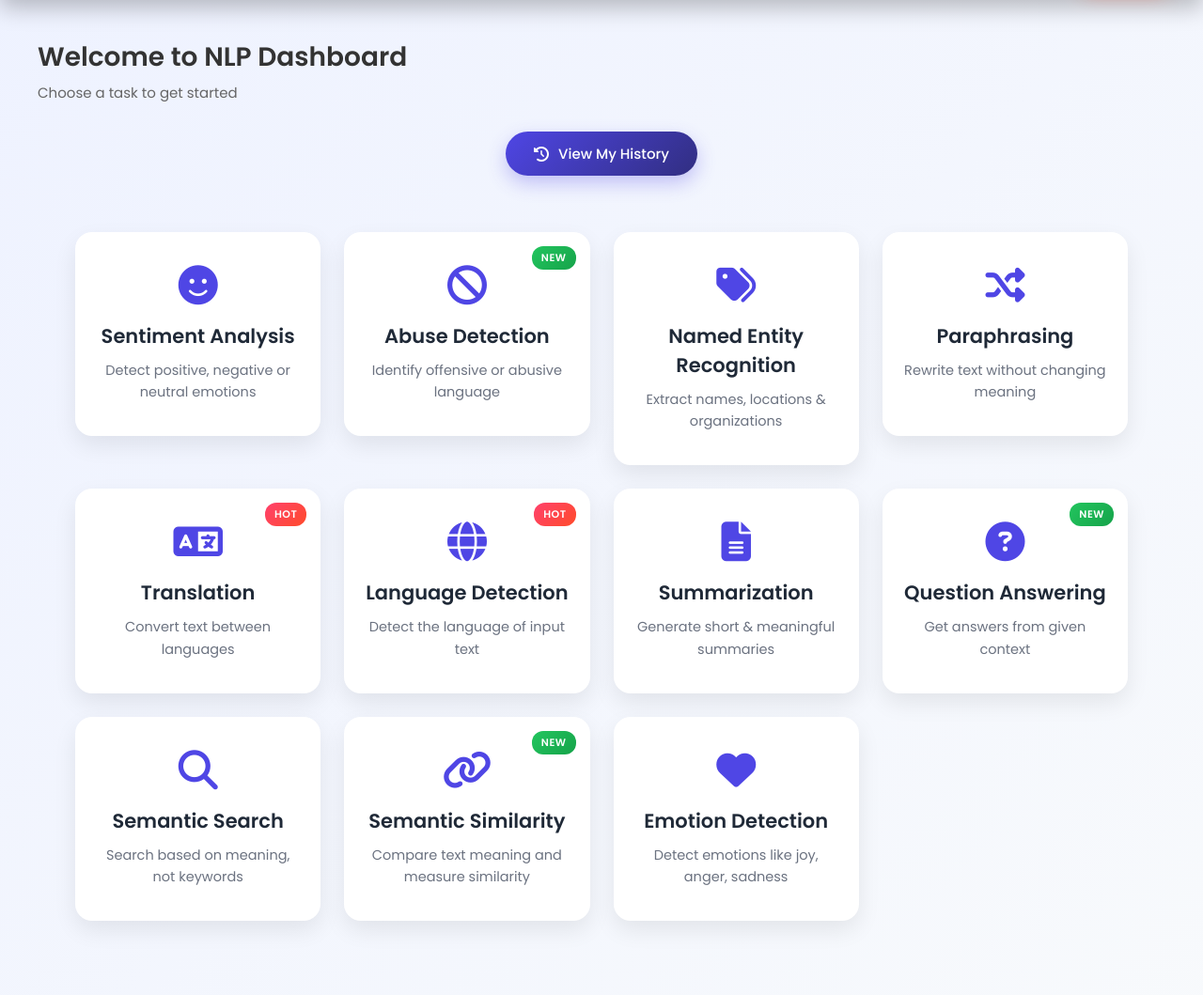
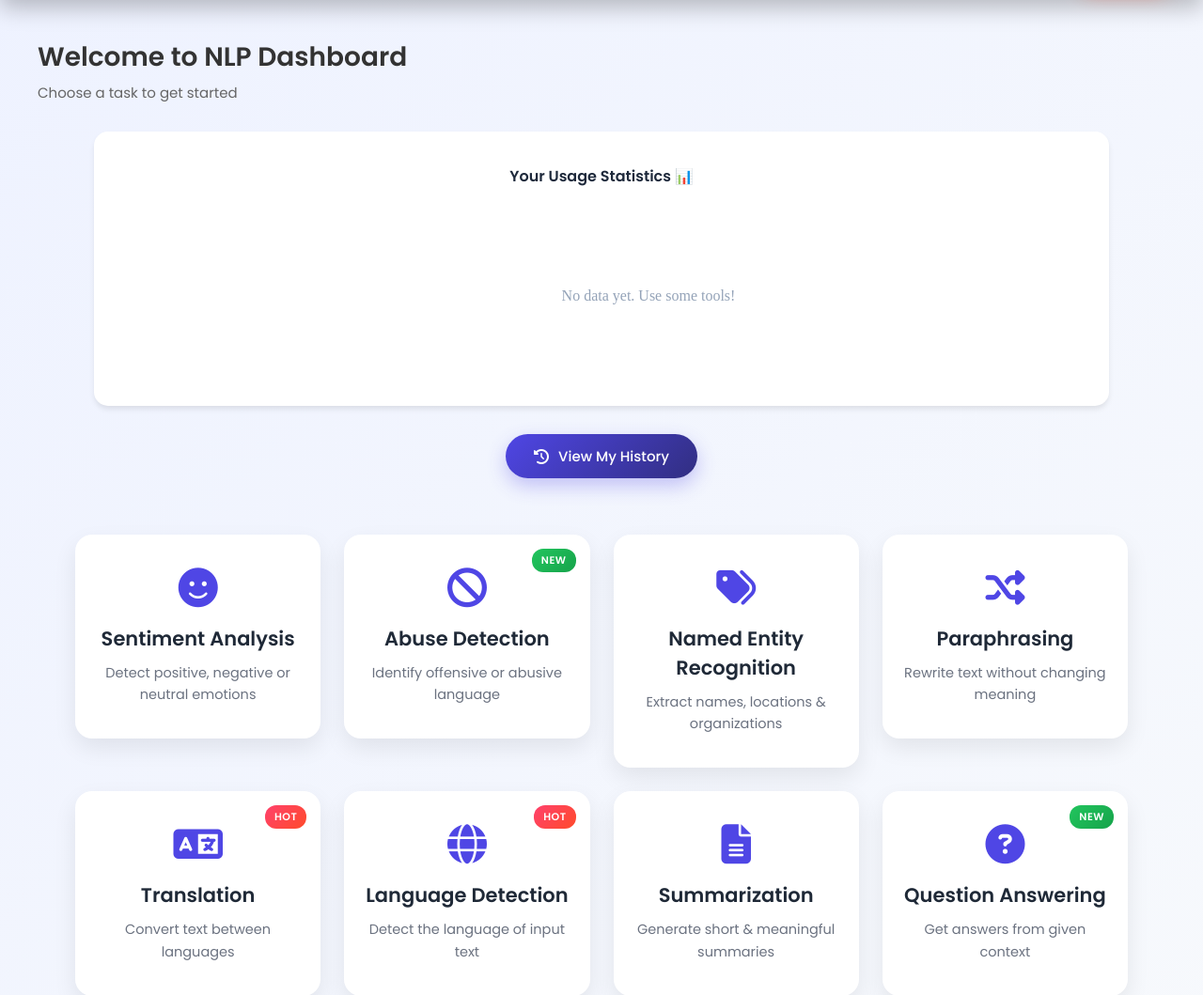
Before and after one commit to AryaShukla123/NLP-Web-App, a Flask app: page /profile in a window 1280 px wide. Shown: the part 69-1128 px from the top of the page at 94% size. Run offline with Flask 3, Linux system fonts and the light colour scheme; the visitor is signed in with stand-in values (Sample User, id 1).

Commit message:
add usage analytics dashboard to profile using Chart.js and SQLAlchemy grouping

```diff
--- a/app.py
+++ b/app.py
@@ -4,6 +4,7 @@ from dotenv import load_dotenv
 import os
 from flask_sqlalchemy import SQLAlchemy
 from werkzeug.security import generate_password_hash, check_password_hash
+from sqlalchemy import func
 
 load_dotenv()
 
@@ -126,8 +127,20 @@ def clear_all_history():
 
 @app.route('/profile')
 def profile():
+    if 'user_email' not in session:
+        return redirect('/')
 
-    return render_template('profile.html')
+    # Query to count occurrences of each operation for the logged-in user
+    stats_query = db.session.query(
+        History.operation,
+        func.count(History.id)
+    ).filter_by(user_email=session['user_email']).group_by(History.operation).all()
+
+    # Convert to format Chart.js likes: Labels (names) and Data (numbers)
+    labels = [row[0] for row in stats_query]
+    values = [row[1] for row in stats_query]
+
+    return render_template('profile.html', labels=labels, values=values)
 
 @app.route('/ner')
 def ner():
--- a/static/css/profile.css
+++ b/static/css/profile.css
@@ -275,3 +275,23 @@ header {
     background: linear-gradient(135deg, #6366f1, #4f46e5);
     color: #ffffff;
 }
+
+/* Chart Container Styling */
+.stats-card {
+    background: #ffffff;
+    border-radius: 15px;
+    box-shadow: 0 4px 6px -1px rgba(0, 0, 0, 0.1);
+    border: none;
+    margin-bottom: 30px;
+}
+
+.chart-wrapper {
+    max-width: 400px; /* Adjusted size for better fit */
+    margin: 20px auto;
+}
+
+.stats-title {
+    font-weight: 600;
+    color: #1e293b;
+    text-align: center;
+}
--- a/templates/profile.html
+++ b/templates/profile.html
@@ -11,6 +11,8 @@
     <link rel="stylesheet" href="{{ url_for('static', filename='css/profile.css') }}">
 
     <link rel="stylesheet" href="https://cdnjs.cloudflare.com/ajax/libs/font-awesome/6.5.0/css/all.min.css">
+
+    <script src="https://cdn.jsdelivr.net/npm/chart.js"></script>
 
 </head>
 <body>
@@ -31,6 +33,57 @@
 
     <h1>Welcome to NLP Dashboard</h1>
     <p class="subtitle">Choose a task to get started</p>
+
+    <div class="container mt-5">
+        <div class="card stats-card p-4">
+            <h4 class="stats-title">Your Usage Statistics 📊</h4>
+            <div class="chart-wrapper">
+                <canvas id="usageChart"></canvas>
+            </div>
+        </div>
+    </div>
+
+    <script>
+        // Passing Python data to JS
+        const labels = {{ labels|tojson }};
+        const values = {{ values|tojson }};
+
+        const ctx = document.getElementById('usageChart').getContext('2d');
+
+        // Check if we have data to show
+        if (labels.length === 0) {
+            ctx.font = "16px Poppins";
+            ctx.fillStyle = "#94a3b8";
+            ctx.textAlign = "center";
+            ctx.fillText("No data yet. Use some tools!", 200, 100);
+        } else {
+            new Chart(ctx, {
+                type: 'doughnut',
+                data: {
+                    labels: labels,
+                    datasets: [{
+                        label: 'Tool Usage',
+                        data: values,
+                        backgroundColor: [
+                            '#4f46e5', '#10b981', '#f59e0b', '#ef4444', '#8b5cf6', '#06b6d4'
+                        ],
+                        borderWidth: 2,
+                        hoverOffset: 10
+                    }]
+                },
+                options: {
+                    responsive: true,
+                    maintainAspectRatio: true,
+                    plugins: {
+                        legend: {
+                            position: 'bottom',
+                            labels: { font: { family: 'Poppins', size: 12 } }
+                        }
+                    }
+                }
+            });
+        }
+    </script>
 
     <div class="history-container">
         <a href="/view_history" class="history-btn">
```
